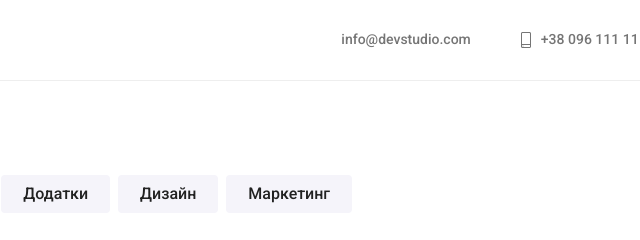
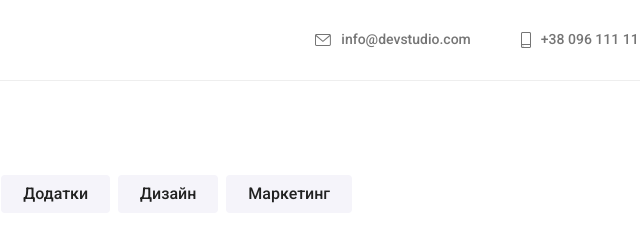
Before and after one commit to Masotti-Bedews/goit-markup-hw-04, a plain HTML site: page portfolio.html in a window 1280 px wide. Shown: the top 240 px of the page, 567-1207 px from the left. Drawn offline with nearby package versions, Linux system fonts and the light colour scheme; the site is published under a folder, as on GitHub Pages, so addresses that start at the root find nothing.

Commit message:
icon-envelope

```diff
--- a/css/styles.css
+++ b/css/styles.css
@@ -152,8 +152,8 @@ header {
     padding-top: 200px;
     padding-bottom: 200px;
     margin: auto auto;
-    width:1600px;
-    height: 600px;
+    width: 1600px;
+        height: 600px;
      background-image: linear-gradient(
         rgba(47, 48, 58, 0.4),
         rgba(47, 48, 58, 0.4)
--- a/portfolio.html
+++ b/portfolio.html
@@ -28,7 +28,7 @@
         <li class="list">
             <a class="link" href="mailto:info@devstudio.com">
                 <svg class="auth-icon" width="16" height="12">
-                    <use href="/images/symbol-defs-nav.svg#icon-envelope"></use>
+                    <use href="./images/symbol-defs-nav.svg#icon-envelope"></use>
                 </svg>
                 info@devstudio.com
             </a>
```
Also changed, not shown: index.html (+1 -1 lines).
